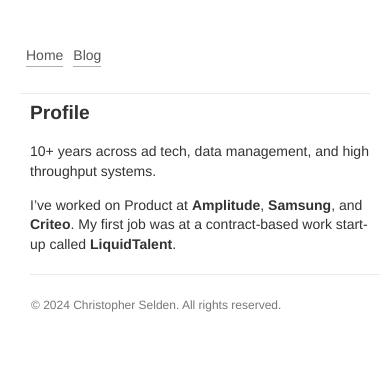
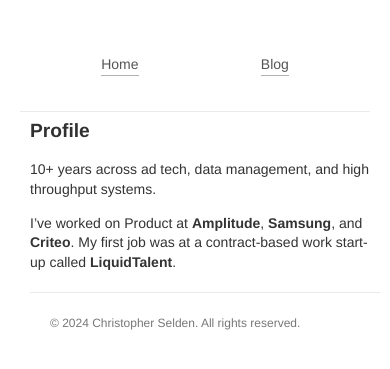
Before and after one commit to chrisseldo/chrisseldo.github.io, a Jekyll site: the page built from index.markdown, in a window 390 px wide. Shown: the top 369 px of the page. Built offline with Jekyll 4.4.1, drawn with Linux system fonts in a browser that asks for light colours.

Commit message:
Revert "updating nav format"
This reverts commit e52603947cea40a386f814f89d7d458d1a05ca25.

```diff
--- a/_layouts/blog.html
+++ b/_layouts/blog.html
@@ -114,7 +114,7 @@
       }
       nav {
         display: flex;
-        /* justify-content: space-around; */
+        justify-content: space-around;
       }
       nav a {
         margin: 5px;
--- a/_layouts/default.html
+++ b/_layouts/default.html
@@ -70,7 +70,7 @@
     footer {
       font-size: 12px;
       color: #777;
-      padding: 10px 1px; /* Match the padding with nav */
+      padding: 10px 20px; /* Match the padding with nav */
       margin-top: 20px;
       border-top: 1px solid #eaeaea;
       width: 100%; /* Ensure footer takes full width */
@@ -118,9 +118,9 @@
       }
       nav {
         display: flex;
-        /* justify-content: space-around; */
+        justify-content: space-around;
         width: 100%; /* Ensure nav takes full width */
-        padding: 1px 1px; /* Match the footer padding */
+        padding: 10px 20px; /* Match the footer padding */
         box-sizing: border-box; /* Include padding in width calculation */
       }
       nav a {
```
